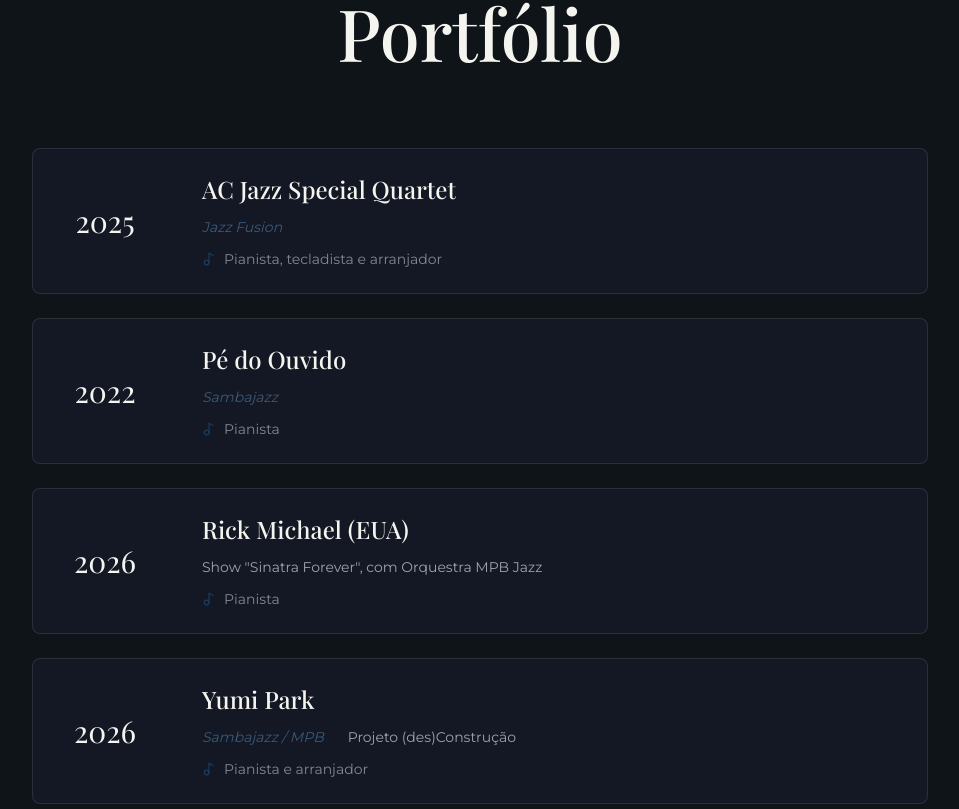
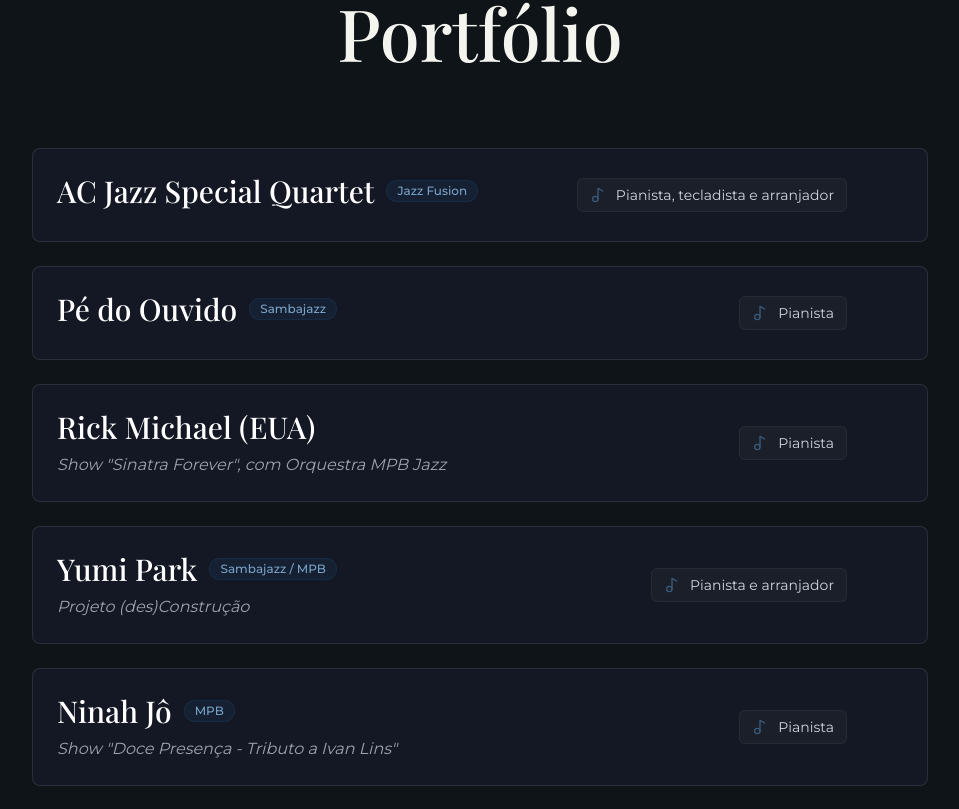
Before and after one commit to madumos/Site-Renan, a React (Vite) app: page / in a window 1280 px wide. Shown: the part 2151-2960 px from the top of the page, without its empty margins (288-1247 px from the left). Built offline with nearby package versions, Linux system fonts and the light colour scheme.

Commit message:
retirada dos anos no portfolio

```diff
--- a/src/app/components/PortfolioSection.tsx
+++ b/src/app/components/PortfolioSection.tsx
@@ -7,49 +7,42 @@ const mainProjects = [
     genre: "Jazz Fusion",
     show: null,
     role: "Pianista, tecladista e arranjador",
-    year: 2025,
   },
   {
     artist: "Pé do Ouvido",
     genre: "Sambajazz",
     show: null,
     role: "Pianista",
-    year: 2022,
   },
   {
     artist: "Rick Michael (EUA)",
     genre: null,
     show: 'Show "Sinatra Forever", com Orquestra MPB Jazz',
     role: "Pianista",
-    year: 2026,
   },
   {
     artist: "Yumi Park",
     genre: "Sambajazz / MPB",
     show: "Projeto (des)Construção",
     role: "Pianista e arranjador",
-    year: 2026,
   },
   {
     artist: "Ninah Jô",
     genre: "MPB",
     show: 'Show "Doce Presença - Tributo a Ivan Lins"',
     role: "Pianista",
-    year: 2025,
   },
   {
     artist: "Maurício Einhorn",
     genre: "Música Instrumental Brasileira",
     show: "Diversas Apresentações",
     role: "Pianista",
-    year: 2022,
   },
   {
     artist: "Victor Biglione",
     genre: "Música Instrumental Brasileira",
     show: 'Show "Tributo a Sérgio Mendes"',
     role: "Pianista",
-    year: 2022,
   },
 ];
 
@@ -78,50 +71,57 @@ export function PortfolioSection() {
               viewport={{ once: true }}
               transition={{ delay: index * 0.1, duration: 0.5 }}
             >
-              <div className="flex flex-col md:flex-row md:items-center gap-6 p-6 bg-[#141824] border border-white/10 rounded-lg hover:border-[#1a3d5c] transition-all duration-300 cursor-pointer group-hover:translate-x-2">
+              <div className="flex flex-col md:flex-row md:items-center justify-between gap-6 p-6 bg-[#141824] border border-white/10 rounded-lg hover:border-[#1a3d5c] transition-all duration-300 cursor-pointer group-hover:translate-x-2">
+                {/* Lado Esquerdo: Artista + Gênero em destaque */}
+                <div className="flex-1 min-w-[280px]">
+                  <div className="flex flex-wrap items-center gap-3 mb-2">
+                    <h4
+                      className="text-2xl md:text-3xl text-white group-hover:text-[#3a5a7a] transition-colors"
+                      style={{ fontFamily: "var(--font-serif)" }}
+                    >
+                      {project.artist}
+                    </h4>
+                    {project.genre && (
+                      <span
+                        className="inline-flex items-center text-xs px-2.5 py-0.5 rounded-full bg-[#1a3d5c]/25 text-[#7aa2c7] border border-[#1a3d5c]/40 font-medium"
+                        style={{ fontFamily: "var(--font-sans)" }}
+                      >
+                        {project.genre}
+                      </span>
+                    )}
+                  </div>
 
-                {/* Year column */}
-                <div className="flex-shrink-0 md:w-24 flex md:flex-col items-center justify-center text-center">
-                  {project.year ? (
-                    <div className="text-3xl" style={{ fontFamily: "var(--font-serif)" }}>
-                      {project.year}
-                    </div>
-                  ) : (
-                    <div className="text-3xl text-[#9ca3af]/30" style={{ fontFamily: "var(--font-serif)" }}>
-                      —
-                    </div>
+                  {project.show && (
+                    <p
+                      className="text-sm md:text-base text-[#9ca3af] italic"
+                      style={{ fontFamily: "var(--font-sans)" }}
+                    >
+                      {project.show}
+                    </p>
                   )}
                 </div>
 
-                {/* Divider */}
-                <div className="h-px w-full md:w-px md:h-auto bg-white/10" />
-
-                {/* Content */}
-                <div className="flex-1">
-                  <h4
-                    className="text-2xl mb-3 group-hover:text-[#3a5a7a] transition-colors"
-                    style={{ fontFamily: "var(--font-serif)" }}
-                  >
-                    {project.artist}
-                  </h4>
-
-                  <div className="flex flex-wrap gap-x-6 gap-y-1 text-sm text-[#9ca3af]" style={{ fontFamily: "var(--font-sans)" }}>
-                    {project.genre && (
-                      <span className="italic text-[#3a5a7a]">{project.genre}</span>
-                    )}
-                    {project.show && (
-                      <span>{project.show}</span>
-                    )}
-                  </div>
-
-                  <div className="flex items-center gap-2 mt-3">
-                    <Music2 className="w-3.5 h-3.5 text-[#1a3d5c] shrink-0" />
-                    <span className="text-sm text-[#9ca3af]/80" style={{ fontFamily: "var(--font-sans)" }}>
+                {/* Lado Direito: Atuação / Função com ícone e seta interativa no hover */}
+                <div className="flex items-center justify-between md:justify-end gap-6 md:shrink-0 pt-3 md:pt-0 border-t border-white/5 md:border-t-0">
+                  <div className="flex items-center gap-2.5 px-3 py-1.5 rounded-md bg-white/[0.03] border border-white/5">
+                    <Music2 className="w-4 h-4 text-[#3a5a7a] shrink-0" />
+                    <span
+                      className="text-sm text-[#e2e8f0]/90"
+                      style={{ fontFamily: "var(--font-sans)" }}
+                    >
                       {project.role}
                     </span>
                   </div>
+
+                  {/* Seta indicativa no hover para dar dinamismo */}
+                  <div className="hidden md:flex items-center opacity-0 group-hover:opacity-100 transition-opacity">
+                    <div className="w-8 h-8 rounded-full border border-[#1a3d5c] flex items-center justify-center">
+                      <svg className="w-4 h-4 text-[#3a5a7a]" fill="none" stroke="currentColor" viewBox="0 0 24 24">
+                        <path strokeLinecap="round" strokeLinejoin="round" strokeWidth={2} d="M9 5l7 7-7 7" />
+                      </svg>
+                    </div>
+                  </div>
                 </div>
-
               </div>
             </motion.div>
           ))}
```
